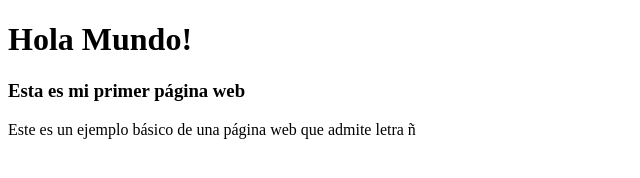
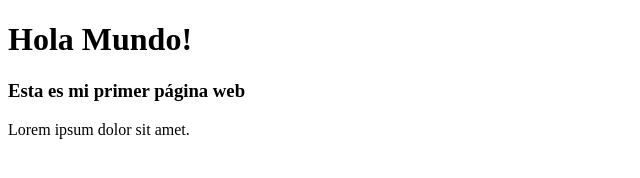
Before and after one commit to pauapolonio/Clase-1, a plain HTML site: page index.html in a window 1280 px wide. Shown: the whole page, without its empty margins (0-640 px from the left). Drawn offline with Linux system fonts and the light colour scheme.

Commit message:
1st commit
se realizaron cambios importantes en la descripción

```diff
--- a/index.html
+++ b/index.html
@@ -18,7 +18,7 @@
 <body>
 <h1>Hola Mundo!</h1>
 <h3>Esta es mi primer página web</h3>
-<p>Este es un ejemplo básico de una página web que admite letra ñ</p>
+<p>Lorem ipsum dolor sit amet.</p>
 </body>
 
 
```
